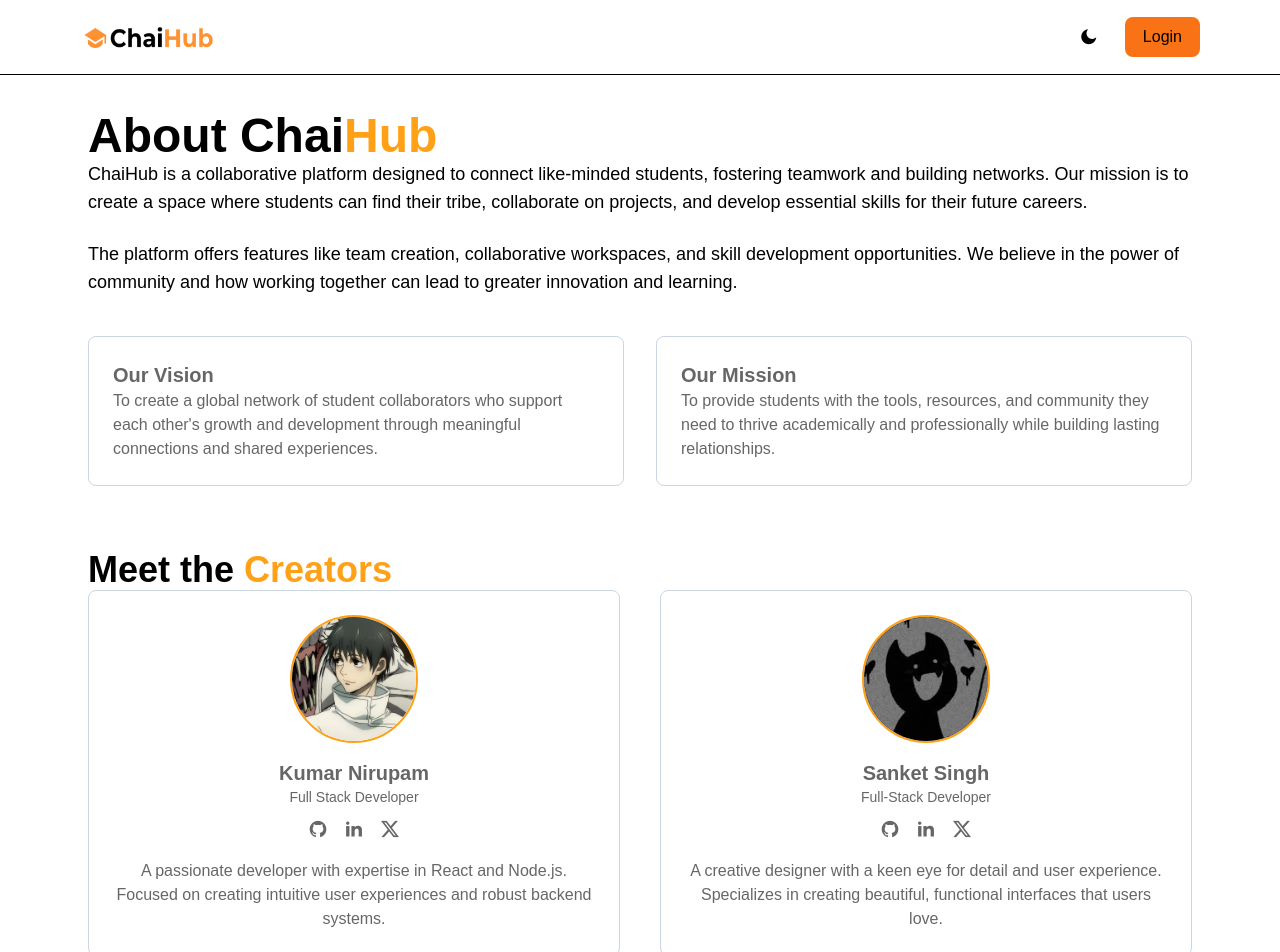
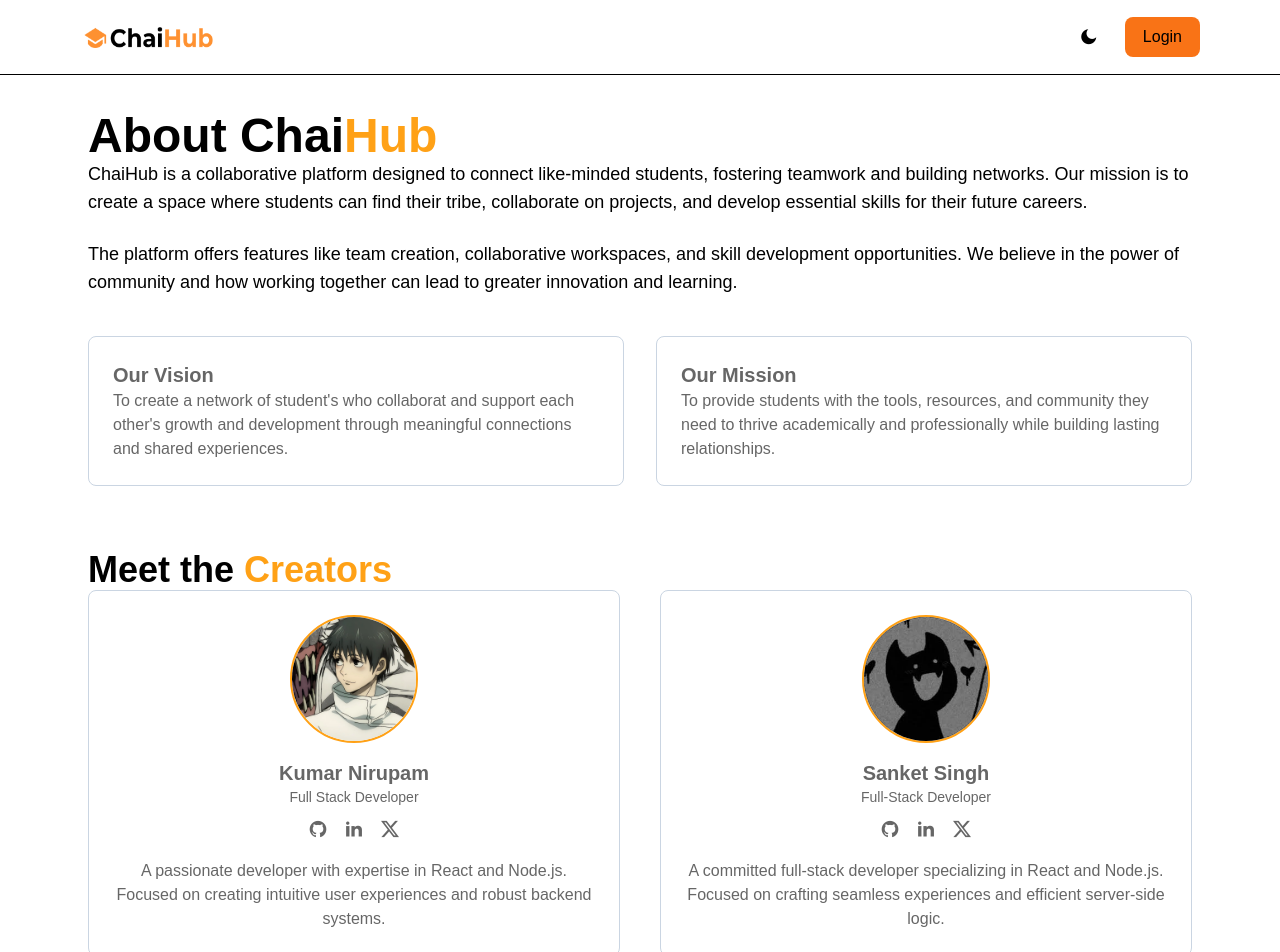
Before and after one commit to KUMARNiru007/ChaiTeam, a React (Vite) app in the folder frontend/: page /about in a window 1280 px wide. Shown: the top 952 px of the page. Built offline with nearby package versions, Linux system fonts and the light colour scheme; no server answers; a web font is replaced by a local one.

Commit message:
fixed about section

```diff
--- a/frontend/src/pages/AboutUs.jsx
+++ b/frontend/src/pages/AboutUs.jsx
@@ -48,7 +48,7 @@ function AboutUs() {
             <div className={`p-6 rounded-lg border-1 transition-all duration-200 ${darkMode ? "bg-[#18181B] border-[#343434] hover:bg-[#9e9e9e]/20" : "bg-white border-slate-300 hover:bg-[#ff9335]/10"}`}>
               <h3 className="text-xl font-semibold mb-3">Our Vision</h3>
               <p>
-                To create a global network of student collaborators who support each other's growth and development through meaningful connections and shared experiences.
+                To create a network of student's who collaborat and support each other's growth and development through meaningful connections and shared experiences.
               </p>
             </div>
 
@@ -138,7 +138,9 @@ function AboutUs() {
                 </div>
               </div>
               <p className="text-center">
-                A creative designer with a keen eye for detail and user experience. Specializes in creating beautiful, functional interfaces that users love.
+               A committed full-stack developer specializing in React and Node.js. Focused on crafting seamless experiences and efficient server-side logic.
+
+
               </p>
             </div>
           </div>
```
